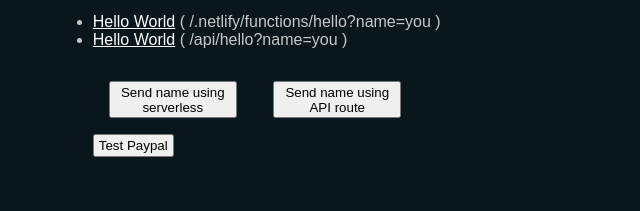
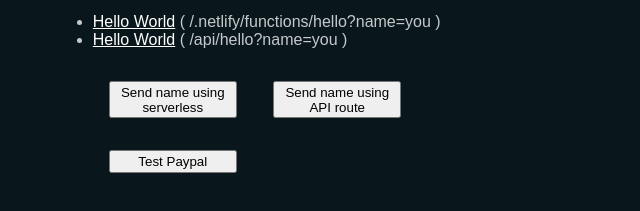
Before and after one commit to vishalicious213/paypal-serverless-test, a website with bundled scripts: page public/index.html in a window 1280 px wide. Shown: the part 101-312 px from the top of the page, without its empty margins (0-640 px from the left). Built offline with nearby package versions, Linux system fonts and the light colour scheme.

Commit message:
quick styling for .testPayPalSection button

```diff
--- a/public/styles.css
+++ b/public/styles.css
@@ -40,7 +40,7 @@ button {
     margin-top: 1rem;
 }
 
-.sendNameSection button {
+.sendNameSection button, .testPayPalSection button {
     margin: 1rem;
     width: 8rem;
 }
```
